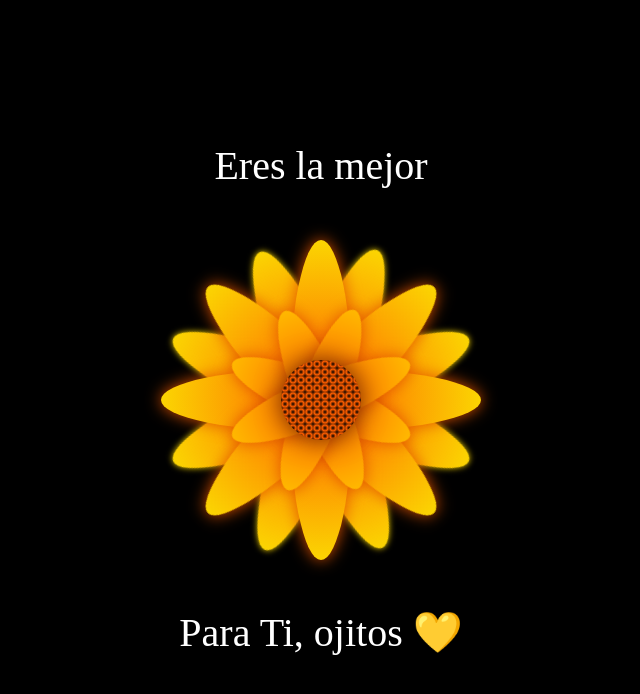
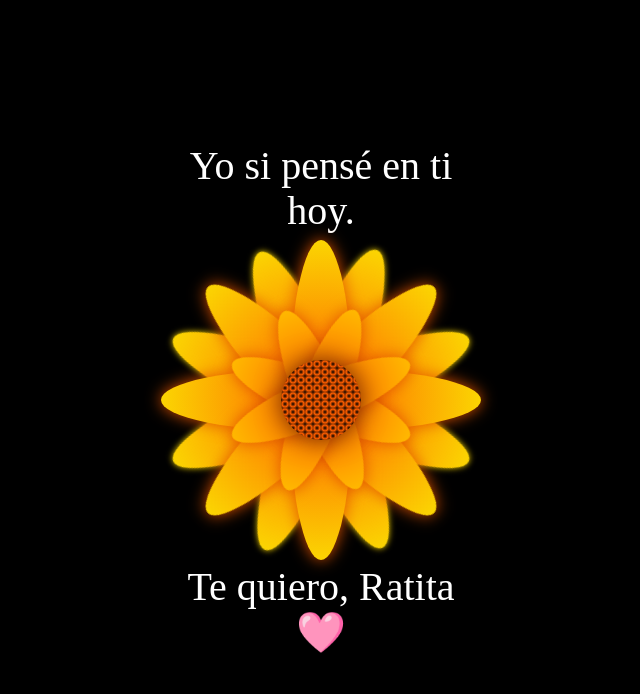
Before and after one commit to fmejia666/eh, a plain HTML site: page index.html in a window 1280 px wide. Shown: the whole page, without its empty margins (319-959 px from the left). Drawn offline with Linux system fonts and the light colour scheme.

Commit message:
Update index.html

```diff
--- a/index.html
+++ b/index.html
@@ -5,12 +5,12 @@
     <meta http-equiv="X-UA-Compatible" content="IE=edge">
     <meta name="viewport" content="width=device-width, initial-scale=1.0">
     <link rel="Stylesheet" href="style.css">
-    <title>Feliz 21 de septiembre 💛</title>
+    <title>Feliz 29 de febrero 🩷 </title>
 </head>
 <body>
 
 <div class="flower">
-    <div class="text-above"> Eres la mejor </div>
+    <div class="text-above"> Yo si pensé en ti hoy.</div>
     <div class="mid">
     </div>
     <div class="Petal1 p1">
@@ -37,7 +37,7 @@
     </div>
     <div class="Petal3 p4">
     </div>
-    <div class="text-below"> Para Ti, ojitos 💛 </div>
+    <div class="text-below"> Te quiero, Ratita 🩷</div>
   </div>
 </body>
 </html>
```
